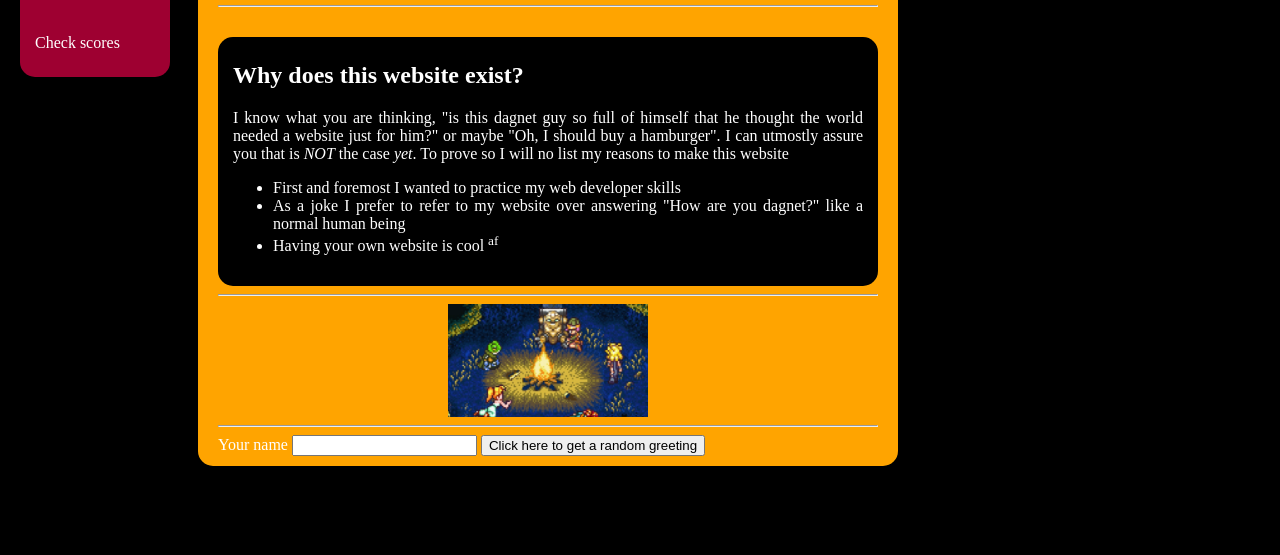
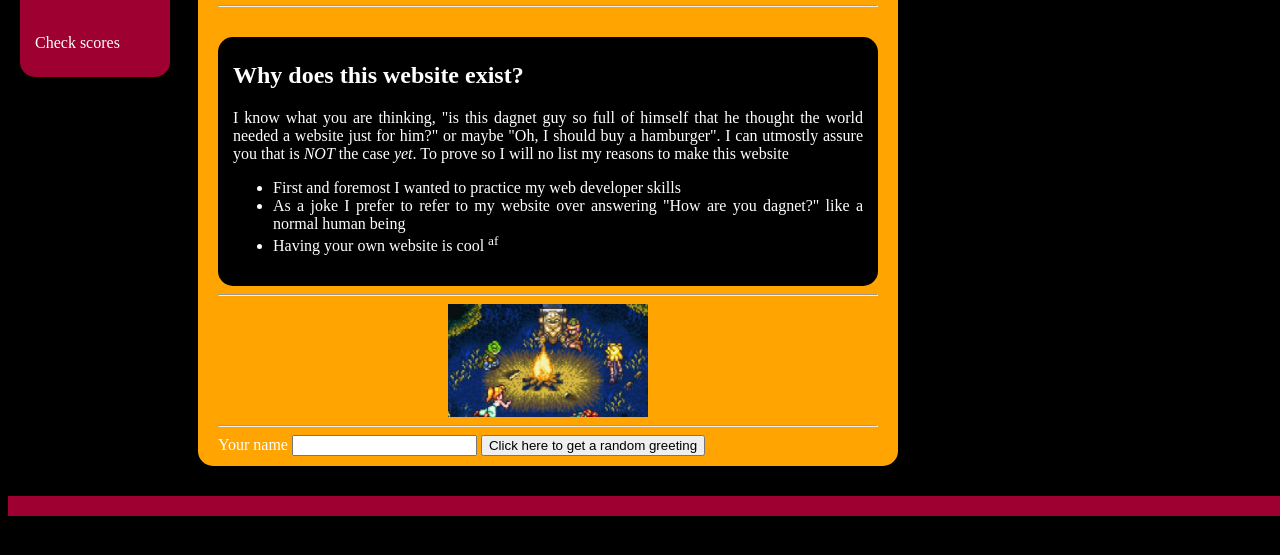
Before and after one commit to Diagonet/dagnetswebsite, a plain HTML site: page index.html in a window 1280 px wide. Shown: the part 183-738 px from the top of the page. Drawn offline with nearby package versions, Linux system fonts and the light colour scheme; no server answers.

Commit message:
added footer and api call to get bitcoin value

```diff
--- a/app.js
+++ b/app.js
@@ -26,4 +26,13 @@ function jqueryEvents() {
     }
   });
 }
+function getBitcoin() {
+  $.getJSON(
+    "https://api.coinbase.com/v2/prices/spot?currency=USD",
+    function (result) {
+      $("footer").text(`Bitcoin currently is worth USD ${result.data.amount}`);
+    }
+  );
+}
 $(jqueryEvents);
+$(getBitcoin);
--- a/index.html
+++ b/index.html
@@ -54,5 +54,6 @@
         Click here to get a random greeting
       </button>
     </main>
+    <footer></footer>
   </body>
 </html>
--- a/main.css
+++ b/main.css
@@ -42,6 +42,15 @@ header {
   margin-top: 20px;
   padding: 1px 10px 10px 20px;
   background-color: #086788;
+}
+footer {
+  position: absolute;
+  height: 20px;
+  bottom: 1;
+  text-align: center;
+  width: 100%;
+  background-color: #9e0031;
+  margin: 0px;
 }
 h1,
 h2,
```
